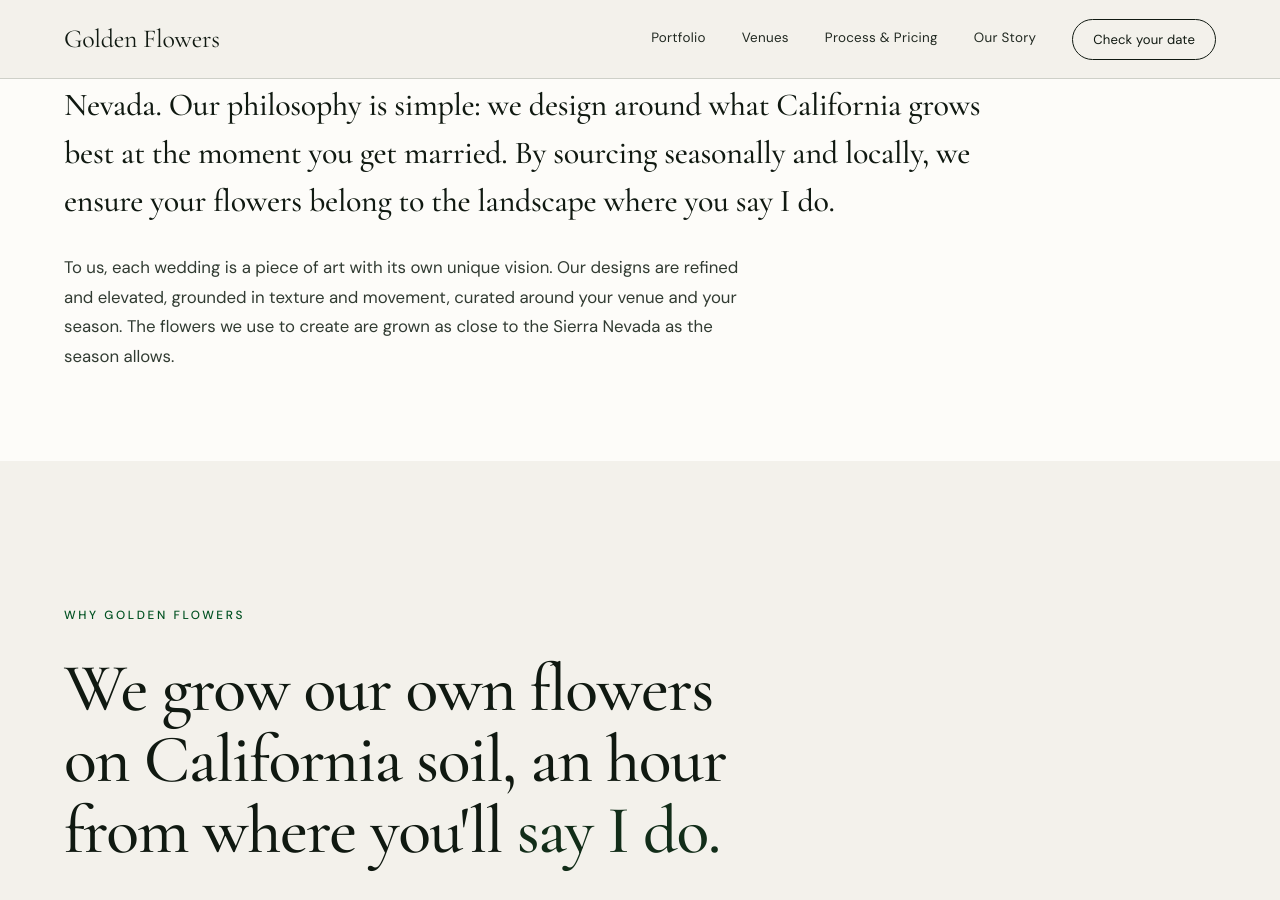
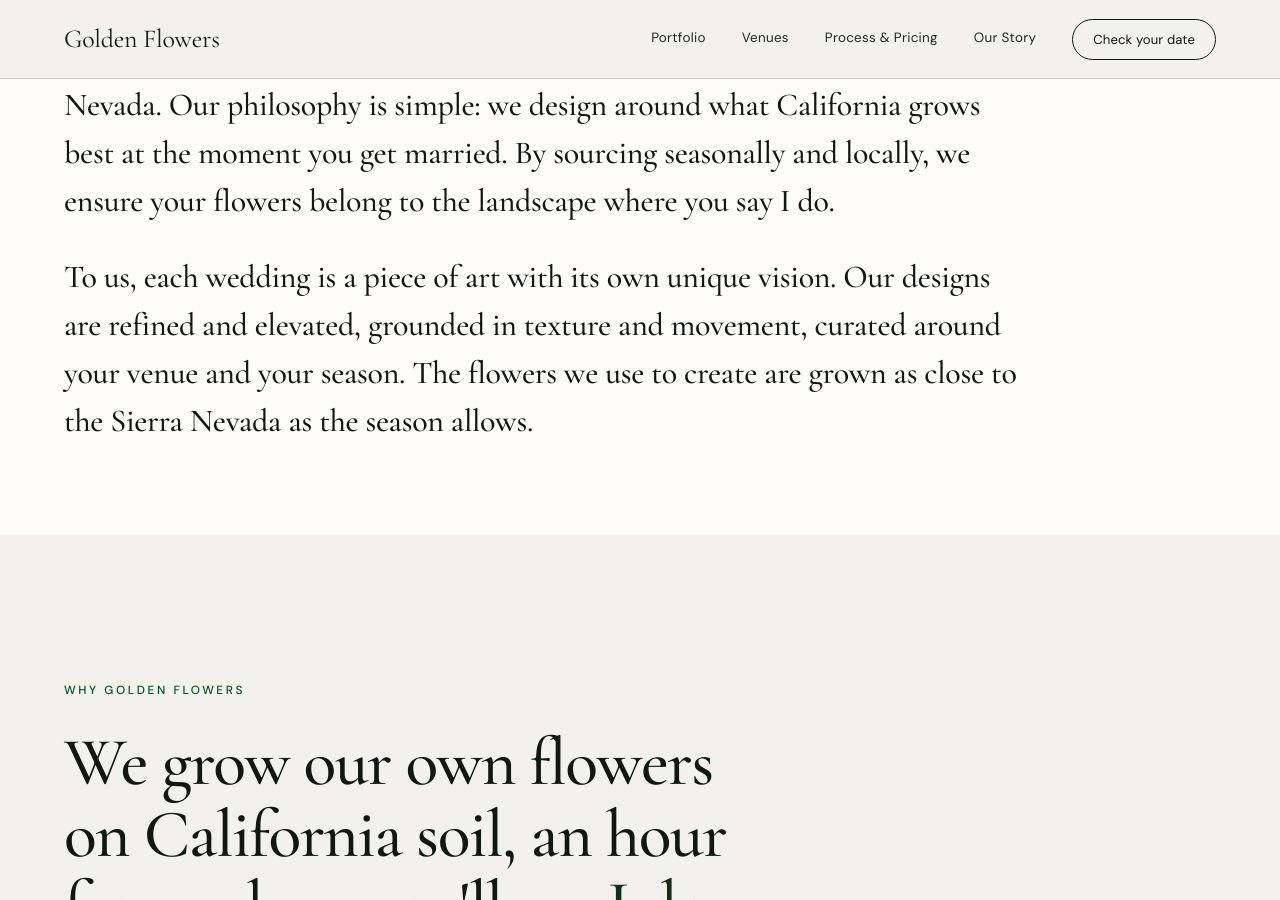
Before and after one commit to jshplhm/goldenflowers, a Jekyll site: the page built from index.md, in a window 1280 px wide and 900 px high, scrolled down 1017 px. Built offline with Jekyll 4.4.1, drawn with Linux system fonts in a browser that asks for light colours.

Commit message:
Home intro: second paragraph matches the first's display treatment
Co-Authored-By: Claude Fable 5 <noreply@anthropic.com>

```diff
--- a/index.md
+++ b/index.md
@@ -49,7 +49,7 @@ redirect_from:
 <section class="credo" style="padding-top:clamp(64px,8vw,104px);">
   <div style="max-width:960px;">
     <p style="font-family:var(--d);font-weight:430;font-optical-sizing:auto;font-size:clamp(1.4rem,2.6vw,2rem);line-height:1.5;letter-spacing:-.01em;color:var(--ink);text-wrap:pretty;"><span data-ed="home:intro.paragraph1">{{ site.data.home.intro.paragraph1 }}</span></p>
-    <p style="font-size:1.05rem;line-height:1.75;color:var(--fg2);margin-top:28px;max-width:680px;"><span data-ed="home:intro.paragraph2">{{ site.data.home.intro.paragraph2 }}</span></p>
+    <p style="font-family:var(--d);font-weight:430;font-optical-sizing:auto;font-size:clamp(1.4rem,2.6vw,2rem);line-height:1.5;letter-spacing:-.01em;color:var(--ink);text-wrap:pretty;margin-top:28px;"><span data-ed="home:intro.paragraph2">{{ site.data.home.intro.paragraph2 }}</span></p>
   </div>
 </section>
 </div>
```
